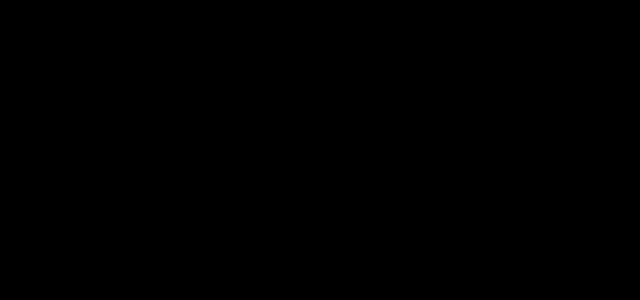
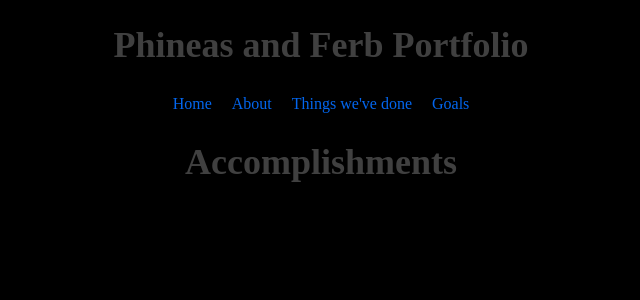
Before and after one commit to nothankyouwdym/vitejs-vite-6z6mrz, a React (Vite) app: page /Accomplishments in a window 1280 px wide. Before the commit this address had no page. Shown: the top 300 px of the page, without its empty margins (319-959 px from the left). Built offline with nearby package versions, Linux system fonts and the light colour scheme.

Commit message:
1 file modified, 1 added

```diff
--- /dev/null
+++ b/src/Accomplishments.jsx
@@ -0,0 +1,13 @@
+
+
+
+const Accomplishments = () =>{
+  return(
+    <section>
+      <h1>Accomplishments</h1>
+    </section>
+  )
+}
+
+
+export default Accomplishments
--- a/src/main.jsx
+++ b/src/main.jsx
@@ -7,6 +7,7 @@
 import Inventions from './Inventions'
 import Home from './Home'
 import Goals from "./Goals"
+import Accomplishments from './Accomplishments'
 
 ReactDOM.createRoot(document.getElementById('root')).render(
   <BrowserRouter>
@@ -16,6 +17,7 @@
               <Route path="Things-We've-Done" element={<Inventions />}></Route>
               <Route path="/" element={<Home />}></Route>
               <Route path="Goals" element={<Goals />}></Route>
+              <Route path="/Accomplishments" element={<Accomplishments />}></Route>
           </Route>
         </Routes>
   </BrowserRouter>
```
